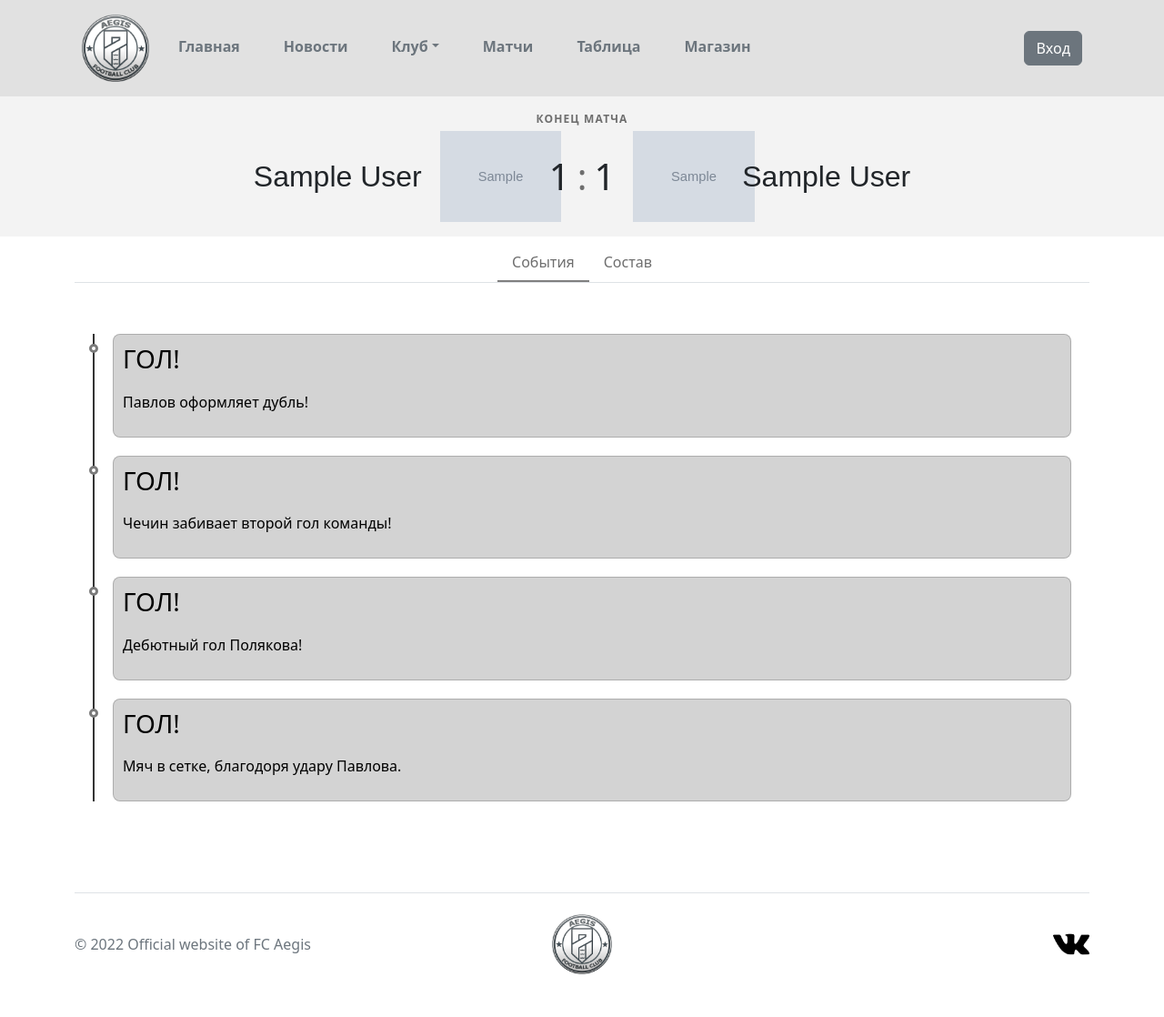
After one commit to JohnBlec/website-fc, a Django app: a page that uses aegis/main/templates/main/StatsMatch.html in a window 1280 px wide. The commit adds this page. Shown: the whole page at 91% size. Run offline with Django 4.2, Linux system fonts and the light colour scheme; tables that the repository leaves empty hold one stand-in row (values such as "Sample post"); grey boxes marked "Sample" are stand-in pictures; some libraries are stand-ins or nearby versions.

Commit message:
StatsMatch

```diff
--- /dev/null
+++ b/aegis/main/static/main/css/stats_match.css
@@ -0,0 +1,168 @@
+.text-danger {
+    color: #FF3D3D;
+}
+
+.label {
+    font-size: 12px;
+    text-transform: uppercase;
+    color: #6E6E6E;
+    font-weight: 700;
+    letter-spacing: 0.095em;
+    margin-bottom: 4px;
+}
+
+* {
+    box-sizing: border-box;
+}
+
+.scoreboard {
+    background-color: rgba(128, 128, 128, 0.096);
+    margin-bottom: 8px;
+}
+.scoreboard__container {
+    padding: 16px;
+}
+.scoreboard__result {
+    text-align: center;
+    display: flex;
+    align-items: center;
+    justify-content: center;
+}
+.scoreboard .scoreboard__result-home,
+.scoreboard .scoreboard__result-away,
+.scoreboard .scoreboard__result-separator {
+    font-size: 40px;
+}
+.scoreboard .scoreboard__result-separator {
+    margin: 0 8px;
+    color: #6E6E6E;
+}
+.scoreboard__badge {
+    width: 100px;
+    height: 100px;
+    margin-left: 20px;
+    margin-right: 20px;
+}
+.scoreboard__badge img {
+    height: 100%;
+}
+.scoreboard__teams {
+    display: flex;
+    justify-content: center;
+}
+.scoreboard__team {
+    display: flex;
+    align-items: center;
+    justify-content: flex-start;
+    flex-grow: 1;
+}
+.scoreboard__team--align-right {
+    flex-direction: row-reverse;
+}
+.scoreboard__team--align-right .scoreboard__name {
+    text-align: right;
+}
+.scoreboard__team--align-left .scoreboard__name {
+    text-align: left;
+}
+.scoreboard__name {
+    font-family: 'Montserrat', sans-serif;
+    font-size: 32px;
+    display: block;
+    width: 200px;
+}
+.scoreboard__basics {
+    display: flex;
+    flex-direction: column;
+    justify-content: center;
+    align-items: center;
+}
+
+.scoreboard__nav {
+    display: flex;
+    align-items: center;
+    justify-content: center ;
+    padding: 0 16px;
+}
+.scoreboard__nav-el {
+    list-style: none;
+    border-bottom: 2px solid white;
+    padding: 20px 16px;
+    color: #6E6E6E;
+    text-decoration: none;
+    display: block;
+    line-height: 0;
+}
+.scoreboard__nav-el:hover {
+    color: #6E6E6E;
+    border-bottom: 2px solid gray;
+}
+.scoreboard__nav-el.active {
+    color: #6E6E6E;
+    border-bottom: 2px solid gray;
+}
+
+:root {
+    --primary-color: #fff; /* try #212121 also for dark mode */
+    --background-color: #212121;
+    --font: sans-serif;
+  }
+
+  * {
+    margin: 0;
+    padding: 0;
+  }
+
+  .live {
+    background: var(--background-color);
+    font-family: var(--font);
+    display: flex;
+    justify-content: center;
+  }
+
+  /* Timeline Container */
+  .timeline {
+    background: var(--primary-color);
+    margin: 20px auto;
+    padding: 20px;
+  }
+
+  /* Outer Layer with the timeline border */
+  .outer {
+    border-left: 2px solid #333;
+  }
+
+  /* Card container */
+  .card {
+    position: relative;
+    margin: 0 0 20px 20px;
+    padding: 10px;
+    background: #33333336;
+    color: black;
+    border-radius: 8px;
+  }
+
+  /* Information about the timeline */
+  .info {
+    display: flex;
+    flex-direction: column;
+    gap: 10px;
+  }
+
+  /* Title of the card */
+  .title {
+    color: black;
+    position: relative;
+  }
+
+  /* Timeline dot  */
+  .title::before {
+    content: "";
+    position: absolute;
+    width: 10px;
+    height: 10px;
+    background: white;
+    border-radius: 999px;
+    left: -37px;
+    border: 3px solid rgb(122, 122, 122);
+  }
--- a/aegis/main/templates/main/Match.html
+++ b/aegis/main/templates/main/Match.html
@@ -23,7 +23,7 @@
     {% if numMonth == m.get_m_y %}
     <div class="match">
         {% if m.link_vk %}
-  <a href="{{ m.link_vk }}" class="linkM">
+  <a href="{% url 'match' m.slug %}" class="linkM">
       {% else %}
     <a href="" class="linkM" data-bs-toggle="modal" data-bs-target="#exampleModal">
       {% endif %}
@@ -46,7 +46,7 @@
     <h4 class="hMonth">{{ numMonth }}</h4>
     <div class="match">
       {% if m.link_vk %}
-  <a href="{{ m.link_vk }}" class="linkM">
+  <a href="{% url 'match' m.slug %}" class="linkM">
       {% else %}
     <a href="" class="linkM" data-bs-toggle="modal" data-bs-target="#exampleModal">
       {% endif %}
--- /dev/null
+++ b/aegis/main/templates/main/StatsMatch.html
@@ -0,0 +1,104 @@
+{% extends 'main/layout.html' %}
+{% load main_tags %}
+{% load static %}
+
+{% block title %}
+{{ mtch.home_team.name }} - {{ mtch.away_team.name }} | ФК Аегис
+{% endblock %}
+
+  {% block css %}
+    <link href="{% static 'main/css/stats_match.css' %}" rel="stylesheet">
+    <link href="{% static 'main/css/players.css' %}" rel="stylesheet">
+  {% endblock %}
+
+{% block content %}
+
+<div class="scoreboard">
+  <div class="scoreboard__container">
+    <div class="scoreboard__basics mb-05">
+      <span class="label">
+        Конец матча
+      </span>
+      <span class="text-danger">
+
+      </span>
+    </div>
+    <div class="scoreboard__teams">
+      <div class="scoreboard__team scoreboard__team--align-right mr-2">
+        <div class="scoreboard__badge ml-1">
+          <img src="{{ mtch.home_team.logo.url }}" alt="{{ mtch.home_team.name }}"/>
+        </div>
+        <span class="scoreboard__name">{{ mtch.home_team.name }}</span>
+      </div>
+      <div class="scoreboard__result">
+        <span class="scoreboard__result-home">{{ mtch.home_goals }}</span>
+        <span class="scoreboard__result-separator">:</span>
+        <span class="scoreboard__result-home">{{ mtch.away_goals }}</span>
+      </div>
+      <div class="scoreboard__team scoreboard__team--align-left ml-2">
+        <div class="scoreboard__badge mr-1">
+          <img src="{{ mtch.away_team.logo.url }}" alt="{{ mtch.away_team.name }}" />
+        </div>
+        <span class="scoreboard__name">{{ mtch.away_team.name }}</span>
+      </div>
+    </div>
+  </div>
+</div>
+<div class="container">
+  <nav>
+    <div class="nav nav-tabs scoreboard__nav" id="nav-tab" role="tablist">
+      <a class="nav-item scoreboard__nav-el active" id="nav-live-tab" data-bs-toggle="tab" href="#nav-live" role="tab" aria-controls="nav-live" aria-selected="true">События</a>
+      <a class="nav-item scoreboard__nav-el" id="nav-stats-tab" data-bs-toggle="tab" href="#nav-stats" role="tab" aria-controls="nav-stats" aria-selected="false">Состав</a>
+    </div>
+  </nav>
+  <div class="tab-content py-3 px-3 px-sm-0" id="nav-tabContent">
+    <div class="tab-pane fade show active" id="nav-live" role="tabpanel" aria-labelledby="nav-live-tab">
+      <div class="timeline">
+        <div class="outer">
+          <div class="card">
+            <div class="info">
+              <h3 class="title">ГОЛ!</h3>
+              <p>Павлов оформляет дубль!</p>
+            </div>
+          </div>
+          <div class="card">
+            <div class="info">
+              <h3 class="title">ГОЛ!</h3>
+              <p>Чечин забивает второй гол команды!</p>
+            </div>
+          </div>
+          <div class="card">
+            <div class="info">
+              <h3 class="title">ГОЛ!</h3>
+              <p>Дебютный гол Полякова!</p>
+            </div>
+          </div>
+          <div class="card">
+            <div class="info">
+              <h3 class="title">ГОЛ!</h3>
+              <p>Мяч в сетке, благодоря удару Павлова.</p>
+            </div>
+          </div>
+        </div>
+      </div>
+    </div>
+    <div class="tab-pane fade" id="nav-stats" role="tabpanel" aria-labelledby="nav-stats-tab">
+        <div class="row" style="margin-top: 20px;">
+      {% for scr in scr %}
+
+      <div class="col-lg-3 col-md-4 col-6 m-0 p-0" style="border: 1px solid black;">
+        <a href="{% url 'details_player' scr.player.slug %}">
+        {% if scr.player.photo == NULL %}
+          <img class="img-fluid mx-auto d-block" src="{% static 'main/img/PlayersAE/NoPhoto.png' %}" alt="...">
+        {% else %}
+        <img class="img-fluid mx-auto d-block" src="{{ scr.player.photo.url }}" alt="...">
+        {% endif %}
+          <div class="background"><a class="number">{{ scr.player.number }} </a><a class="surename">{{ scr.player.last_name }}</a></div>
+      </a>
+      </div>
+      {% endfor %}
+  </div>
+    </div>
+  </div>
+</div>
+{% endblock %}
--- a/aegis/main/urls.py
+++ b/aegis/main/urls.py
@@ -17,5 +17,6 @@ urlpatterns = [
     path('players', views.players, name='players'),
     path('players/<slug:slug_player>', views.details_player, name='details_player'),
     path('matches', views.matches, name='matches'),
+    path('matches/<slug:slug_match>', views.match, name='match'),
     path('table', views.table, name='table'),
 ]
--- a/aegis/main/views.py
+++ b/aegis/main/views.py
@@ -5,7 +5,7 @@ from django.urls import reverse_lazy
 from django.db.models import Q
 
 from .forms import RegistrationForm, SingInForm, AddNewForm
-from .models import Players, Matches, TablesView, News
+from .models import Players, Matches, TablesView, News, Scoring
 from django.views.generic import CreateView, UpdateView
 
 
@@ -87,6 +87,12 @@ def matches(request):
     return render(request, 'main/Match.html', {'matches': matchs})
 
 
+def match(request, slug_match):
+    mtch = Matches.objects.get(slug=slug_match)
+    scr = Scoring.objects.filter(match_id=mtch.id)
+    return render(request, 'main/StatsMatch.html', {'mtch': mtch, 'scr': scr})
+
+
 def table(request):
     table_str = TablesView.objects.all()
 
```
Also changed, not shown: aegis/media/main/img/MembersAE/NoLogo.png.
